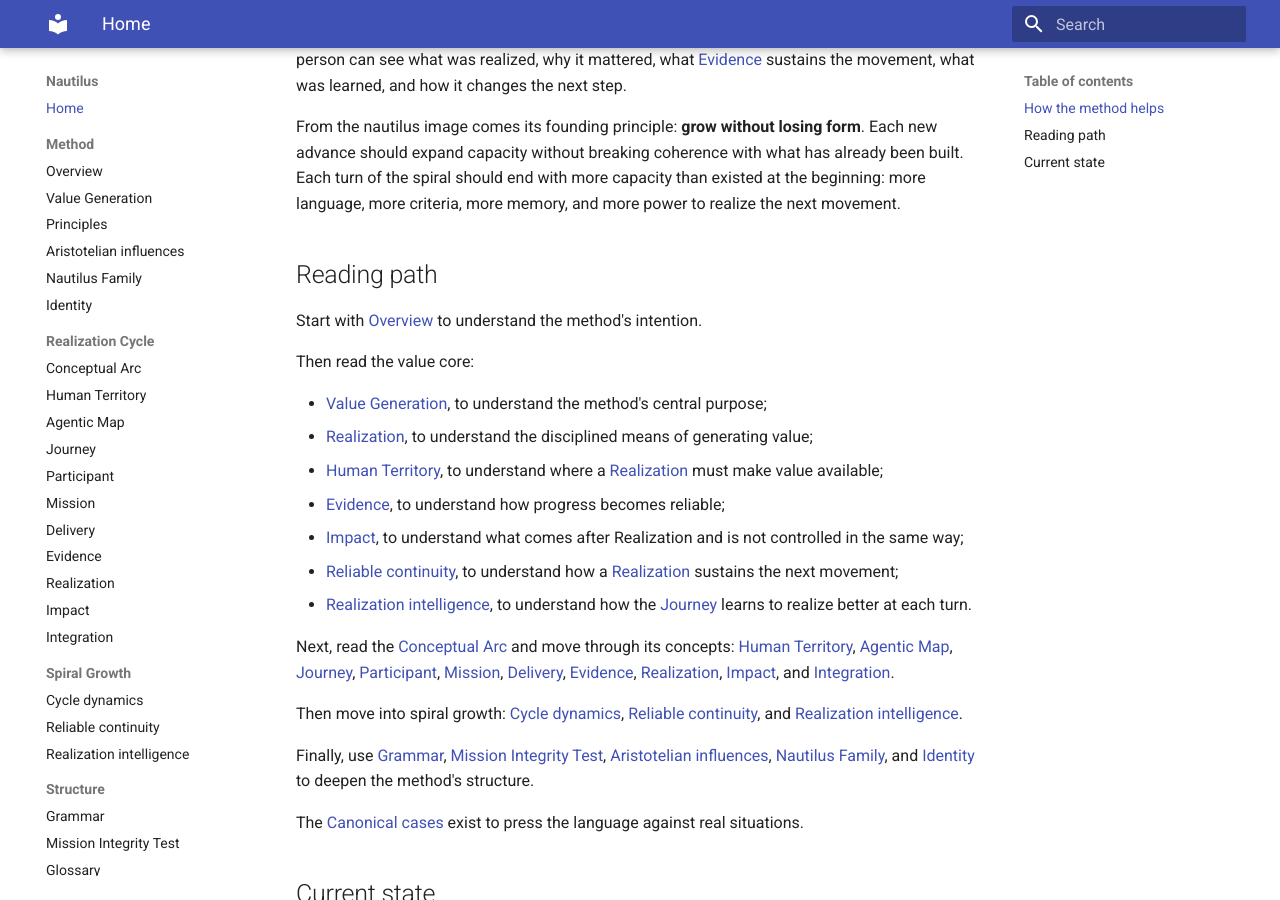
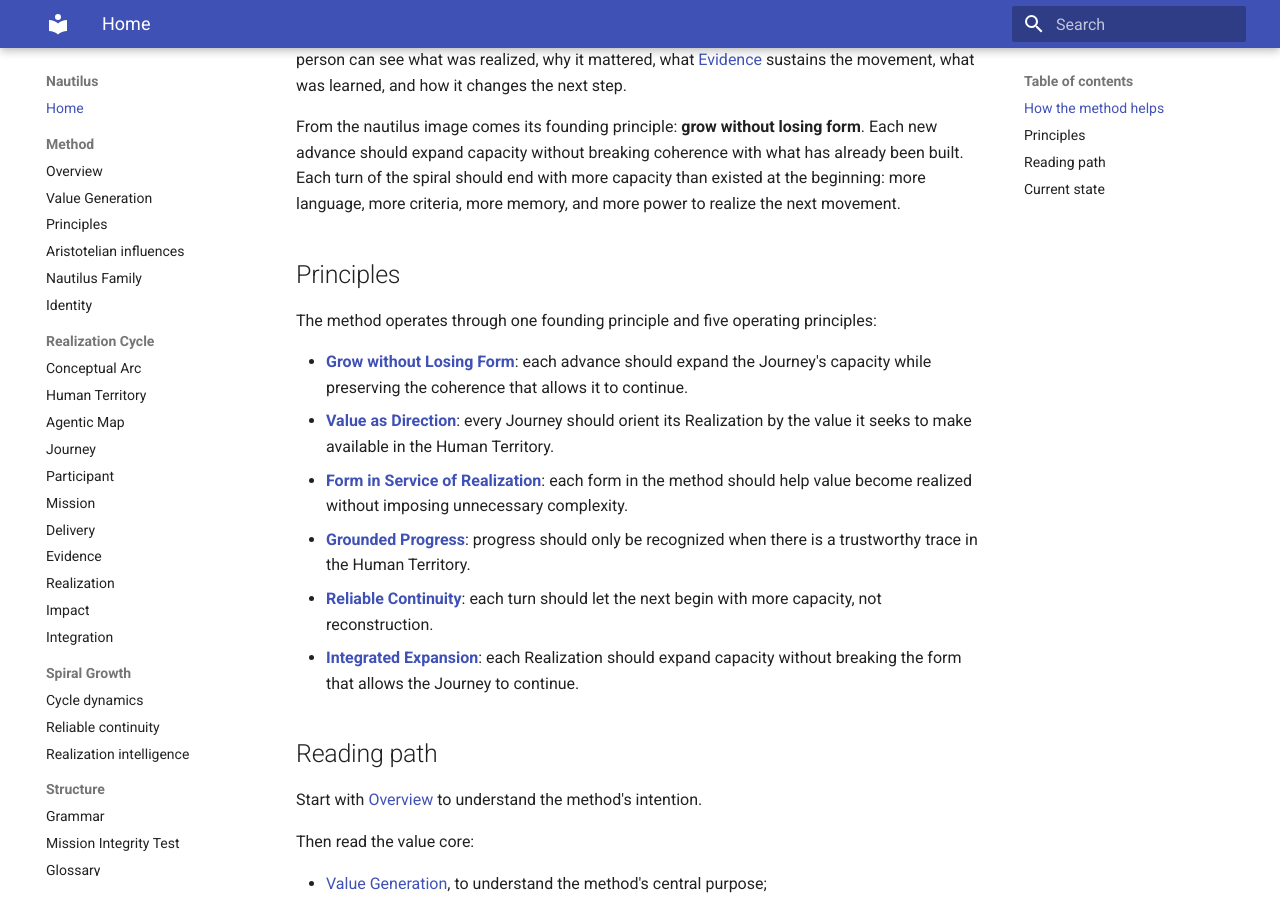
Before and after one commit to mirror-mind-ai/nautilus, an MkDocs documentation site: the page built from docs/index.md, in a window 1280 px wide and 900 px high, scrolled down 681 px. Built offline with MkDocs 1.6.1 and Material for MkDocs 9.7.7, drawn with Linux system fonts in a browser that asks for light colours.

Commit message:
Add principles summary to home page

```diff
--- a/docs/index.md
+++ b/docs/index.md
@@ -11,6 +11,17 @@ The goal is to transform effort into recognizable and cumulative [Value Generati
 This helps because effort without form becomes fog. Nautilus makes progress more reliable: the person can see what was realized, why it mattered, what [Evidence](method/evidence.md) sustains the movement, what was learned, and how it changes the next step.
 
 From the nautilus image comes its founding principle: **grow without losing form**. Each new advance should expand capacity without breaking coherence with what has already been built. Each turn of the spiral should end with more capacity than existed at the beginning: more language, more criteria, more memory, and more power to realize the next movement.
+
+## Principles
+
+The method operates through one founding principle and five operating principles:
+
+- **[Grow without Losing Form](method/principles.md#founding-principle-grow-without-losing-form)**: each advance should expand the Journey's capacity while preserving the coherence that allows it to continue.
+- **[Value as Direction](method/principles.md#value-as-direction)**: every Journey should orient its Realization by the value it seeks to make available in the Human Territory.
+- **[Form in Service of Realization](method/principles.md#form-in-service-of-realization)**: each form in the method should help value become realized without imposing unnecessary complexity.
+- **[Grounded Progress](method/principles.md#grounded-progress)**: progress should only be recognized when there is a trustworthy trace in the Human Territory.
+- **[Reliable Continuity](method/principles.md#reliable-continuity)**: each turn should let the next begin with more capacity, not reconstruction.
+- **[Integrated Expansion](method/principles.md#integrated-expansion)**: each Realization should expand capacity without breaking the form that allows the Journey to continue.
 
 ## Reading path
 
```
Also changed, not shown: docs/pt-br/index.md (+11 -0 lines).
